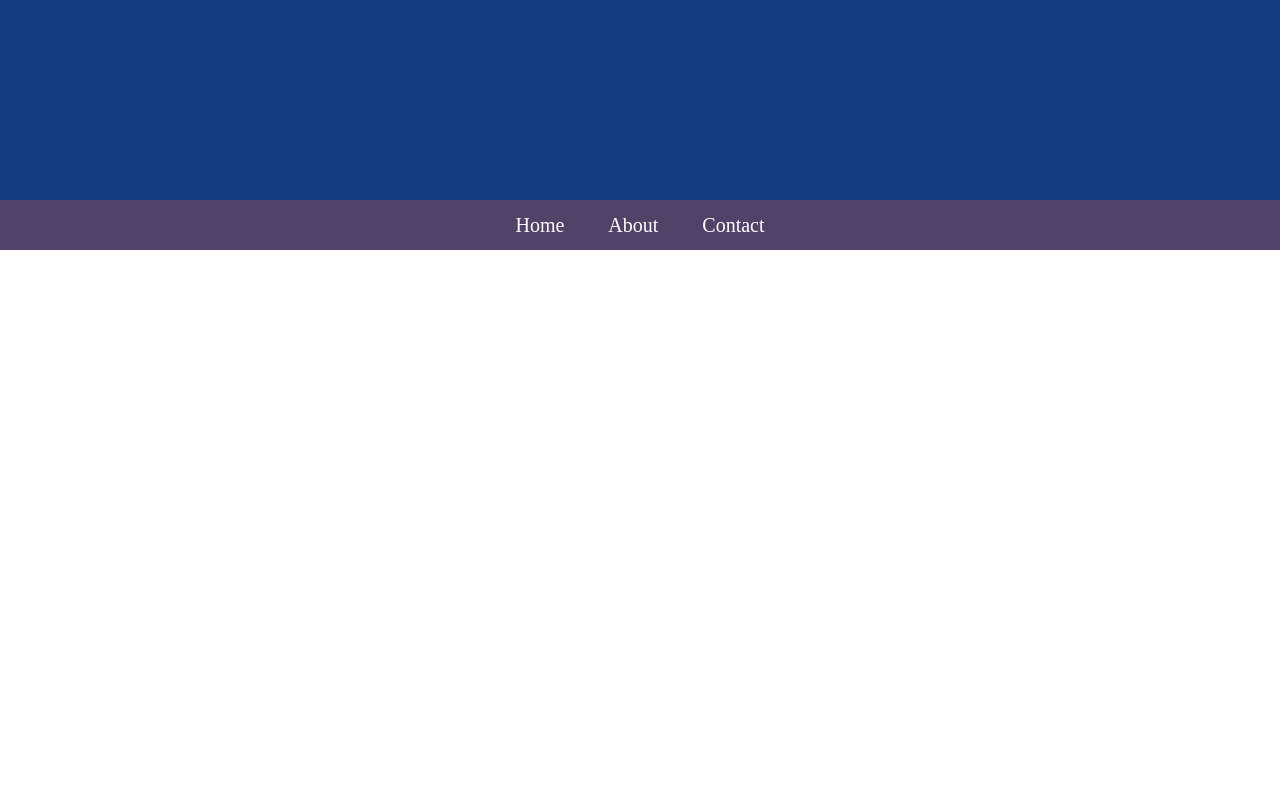
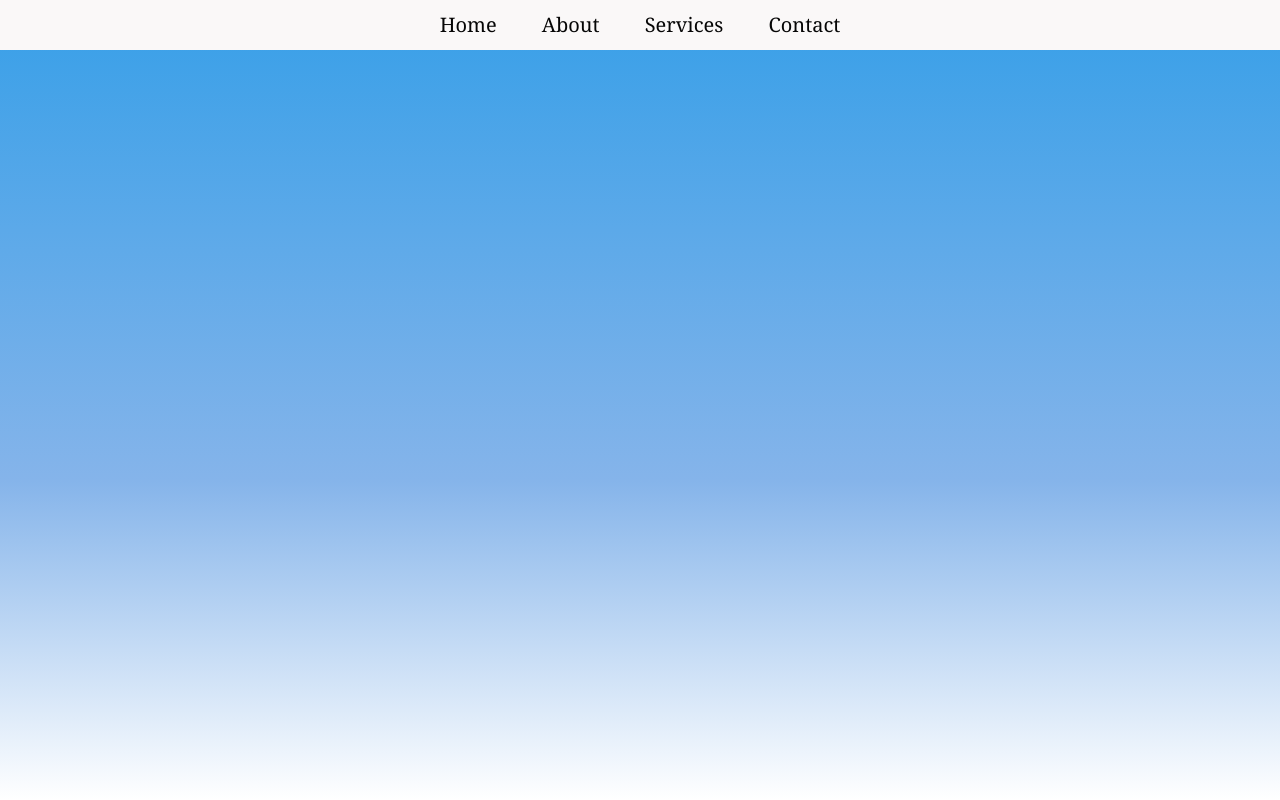
Before and after one commit to jain-hemant/jain-hemant, a plain HTML site: page index.html in a window 1280 px wide. Shown: the top 800 px of the page. Drawn offline with Linux system fonts and the light colour scheme.

Commit message:
nav and backgroud coloring

```diff
--- a/index.html
+++ b/index.html
@@ -15,6 +15,7 @@
             <ul>
                 <li><a href = "index.html">Home</a></li>
                 <li><a href = "about.html">About</a></li>
+                <li><a href = "services.html">Services</a></li>
                 <li><a href = "contact.html">Contact</a></li>
             </ul>
         </nav>
--- a/static/css/style.css
+++ b/static/css/style.css
@@ -5,16 +5,15 @@
 #container{
     width: 100%;
     height: 100vh;
+    /* background-color: rgb(54, 54, 170); */
+    background: linear-gradient(180deg, #369FE8 0%, #85B4EA 60%, #fff 100%);
 }
-#header{
-    width: 100%;
-    height: 200px;
-    background-color: rgb(19, 63, 130);
-}
+
 #nav{
     width: 100%;
     height: 50px;
-    background-color: rgb(81, 66, 103);
+    font: 20px georgia;
+    background-color: rgb(250, 248, 248);
     display: flex;
     justify-content: center;
 }
@@ -30,10 +29,11 @@
 }
 #nav>ul>li>a{
     text-decoration: none;
-    color: white;
+    color: rgb(6, 6, 6);
 }
 #nav>ul>li:hover{
-    background-color: rgb(27, 110, 145);
+    background: linear-gradient(180deg, #369FE8 0%, #85B4EA 60%, #fff 100%);
+    /* background-color: rgb(190, 235, 248); */
     border-radius: 5px;
     transition: ease-in-out 0.3s;
     cursor: pointer;
@@ -50,5 +50,5 @@
 #footer{
     width: 100%;
     height: 200px;
-    background-color: rgb(9, 9, 9);
+    /* background-color: rgb(252, 252, 252); */
 }
```
